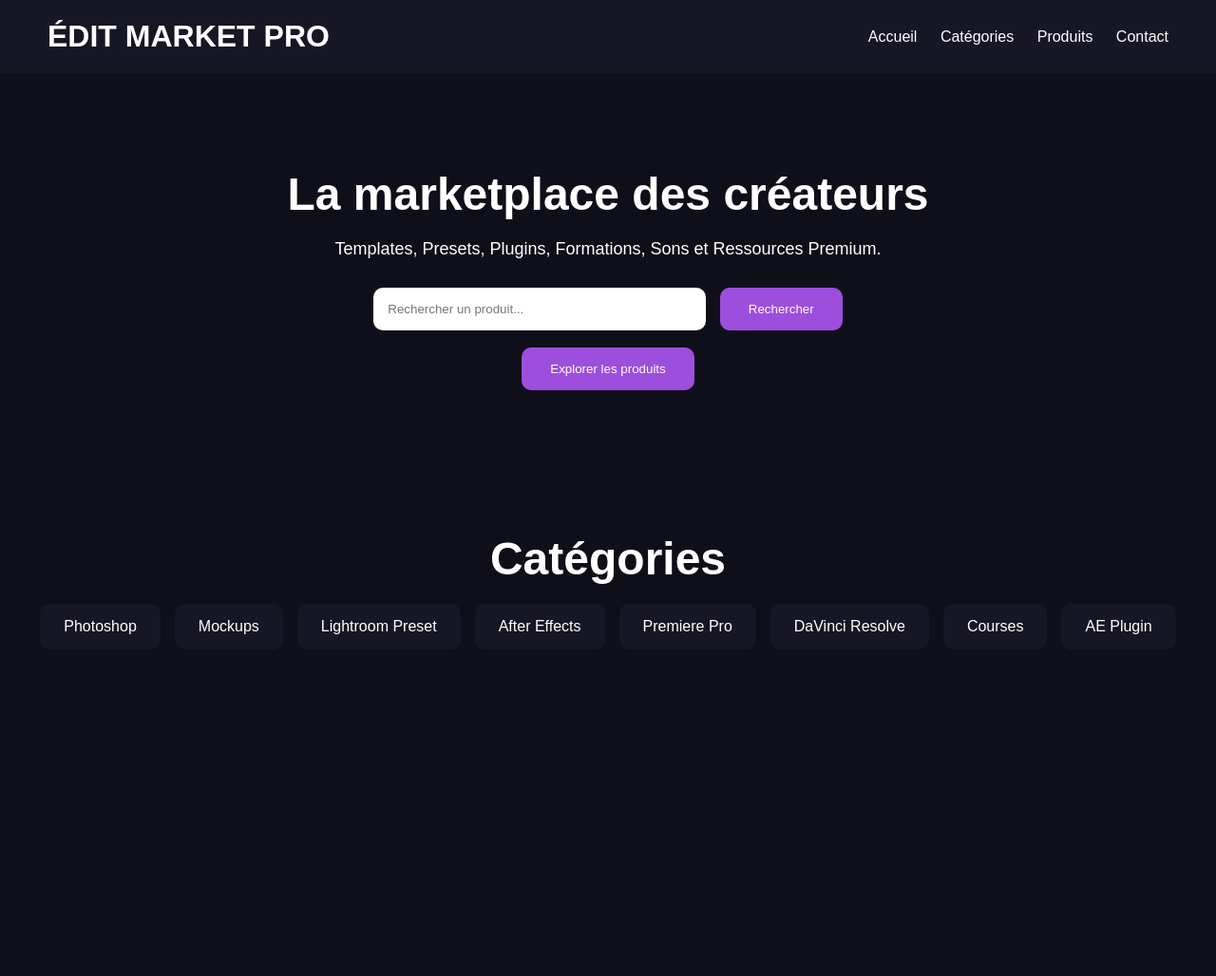
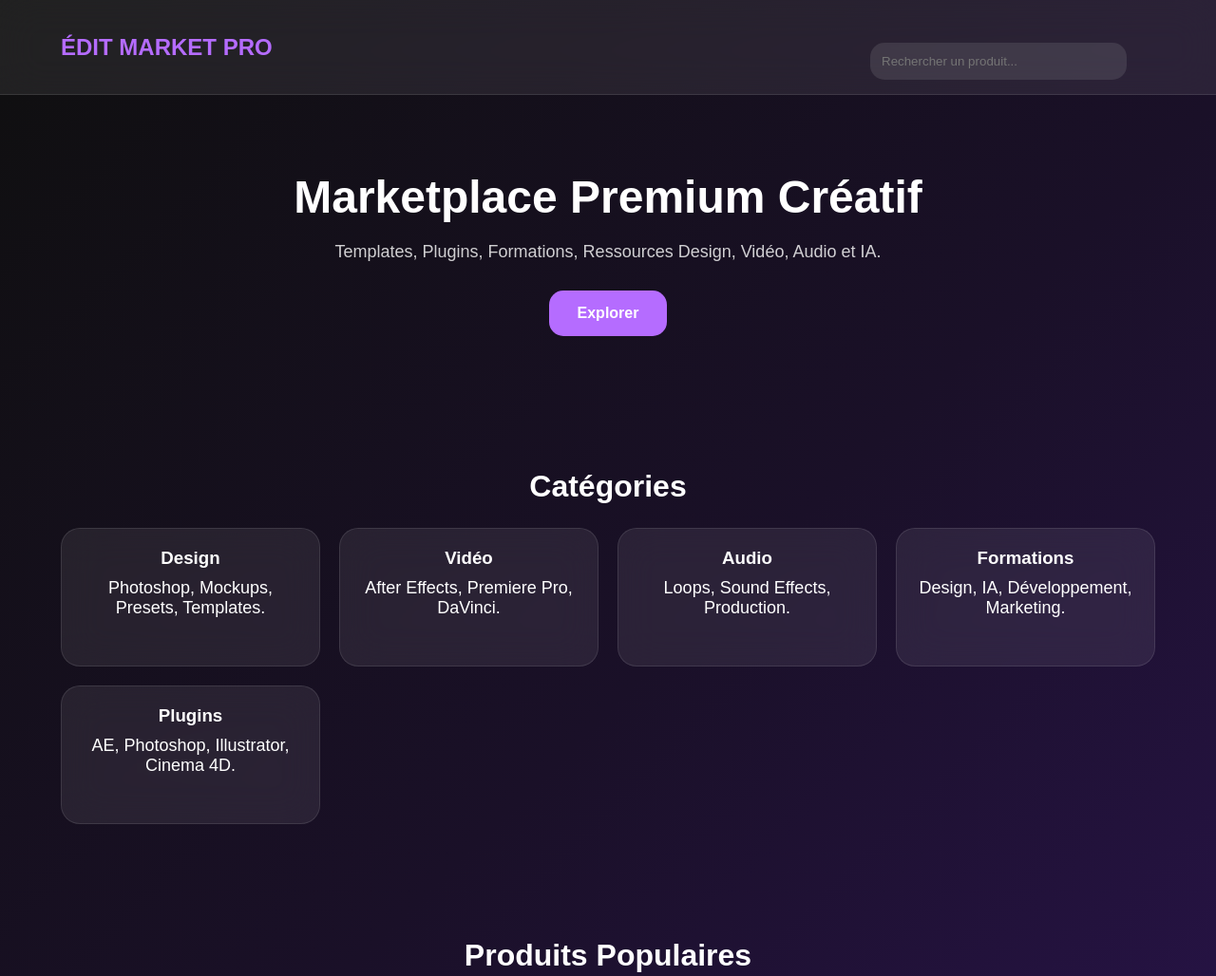
Before and after one commit to rarivomanitraraytoaranja-create/-DIT-MARKET-PRO, a website: page index.html in a window 1280 px wide. Shown: the top 1028 px of the page at 95% size. Before the commit the page ends 800 px from the top, so only its background shows below. Drawn offline with Linux system fonts and the light colour scheme.

Commit message:
Update index.html

```diff
--- a/index.html
+++ b/index.html
@@ -6,56 +6,257 @@
 <title>ÉDIT MARKET PRO</title>
 
 <link rel="stylesheet" href="css/style.css">
+
+<style>
+*{
+margin:0;
+padding:0;
+box-sizing:border-box;
+font-family:Arial, sans-serif;
+}
+
+body{
+background:linear-gradient(135deg,#0f0f0f,#1a1028,#2b1450);
+color:white;
+min-height:100vh;
+}
+
+header{
+position:sticky;
+top:0;
+z-index:1000;
+backdrop-filter:blur(20px);
+background:rgba(255,255,255,0.08);
+border-bottom:1px solid rgba(255,255,255,0.1);
+padding:15px 5%;
+display:flex;
+justify-content:space-between;
+align-items:center;
+}
+
+.logo{
+font-size:24px;
+font-weight:bold;
+color:#b56cff;
+}
+
+.search-box{
+width:300px;
+max-width:100%;
+}
+
+.search-box input{
+width:100%;
+padding:12px;
+border:none;
+outline:none;
+border-radius:15px;
+background:rgba(255,255,255,0.1);
+color:white;
+}
+
+.hero{
+padding:80px 5%;
+text-align:center;
+}
+
+.hero h1{
+font-size:3rem;
+margin-bottom:20px;
+}
+
+.hero p{
+opacity:0.8;
+max-width:700px;
+margin:auto;
+}
+
+.hero-btn{
+display:inline-block;
+margin-top:30px;
+padding:15px 30px;
+border-radius:15px;
+text-decoration:none;
+background:#b56cff;
+color:white;
+font-weight:bold;
+}
+
+.section{
+padding:60px 5%;
+}
+
+.section-title{
+font-size:2rem;
+margin-bottom:25px;
+}
+
+.grid{
+display:grid;
+grid-template-columns:repeat(auto-fit,minmax(250px,1fr));
+gap:20px;
+}
+
+.card{
+background:rgba(255,255,255,0.08);
+backdrop-filter:blur(20px);
+border:1px solid rgba(255,255,255,0.1);
+border-radius:20px;
+padding:20px;
+transition:0.3s;
+}
+
+.card:hover{
+transform:translateY(-5px);
+}
+
+.card h3{
+margin-bottom:10px;
+}
+
+.price{
+margin-top:15px;
+font-weight:bold;
+color:#d7a3ff;
+}
+
+footer{
+margin-top:50px;
+padding:30px;
+text-align:center;
+background:rgba(255,255,255,0.05);
+}
+
+.socials{
+margin-top:15px;
+display:flex;
+justify-content:center;
+gap:15px;
+flex-wrap:wrap;
+}
+
+.socials a{
+color:white;
+text-decoration:none;
+background:rgba(255,255,255,0.08);
+padding:10px 15px;
+border-radius:10px;
+}
+
+@media(max-width:768px){
+
+.hero h1{
+font-size:2rem;
+}
+
+header{
+flex-direction:column;
+gap:15px;
+}
+
+.search-box{
+width:100%;
+}
+}
+</style>
 </head>
+
 <body>
 
 <header>
-        <h1>ÉDIT MARKET PRO</h1>
-
-        <nav>
-            <a href="#">Accueil</a>
-            <a href="#">Catégories</a>
-            <a href="#">Produits</a>
-            <a href="#">Contact</a>
-        </nav>
-    </header>
-
-    <section>
-        <h2>La marketplace des créateurs</h2>
-
-        <p>
-            Templates, Presets, Plugins, Formations,
-            Sons et Ressources Premium.
-        </p>
+<div class="logo">ÉDIT MARKET PRO</div>
 
 <div class="search-box">
 <input type="text" placeholder="Rechercher un produit...">
-            <button>Rechercher</button>
+</div>
+</header>
+
+<section class="hero">
+<h1>Marketplace Premium Créatif</h1>
+
+<p>
+Templates, Plugins, Formations, Ressources Design,
+Vidéo, Audio et IA.
+</p>
+
+<a href="#" class="hero-btn">Explorer</a>
+</section>
+
+<section class="section">
+<h2 class="section-title">Catégories</h2>
+
+<div class="grid">
+
+<div class="card">
+<h3>Design</h3>
+<p>Photoshop, Mockups, Presets, Templates.</p>
 </div>
 
-        <br>
+<div class="card">
+<h3>Vidéo</h3>
+<p>After Effects, Premiere Pro, DaVinci.</p>
+</div>
 
-        <button>Explorer les produits</button>
+<div class="card">
+<h3>Audio</h3>
+<p>Loops, Sound Effects, Production.</p>
+</div>
+
+<div class="card">
+<h3>Formations</h3>
+<p>Design, IA, Développement, Marketing.</p>
+</div>
+
+<div class="card">
+<h3>Plugins</h3>
+<p>AE, Photoshop, Illustrator, Cinema 4D.</p>
+</div>
+
+</div>
 </section>
 
-    <section class="categories">
+<section class="section">
+<h2 class="section-title">Produits Populaires</h2>
 
-        <h2>Catégories</h2>
+<div class="grid">
 
-        <div class="category-list">
+<div class="card">
+<h3>Pack Photoshop Ultimate</h3>
+<p>Collection premium de ressources.</p>
+<div class="price">$19</div>
+</div>
 
-            <div class="category">Photoshop</div>
-            <div class="category">Mockups</div>
-            <div class="category">Lightroom Preset</div>
-            <div class="category">After Effects</div>
-            <div class="category">Premiere Pro</div>
-            <div class="category">DaVinci Resolve</div>
-            <div class="category">Courses</div>
-            <div class="category">AE Plugin</div>
+<div class="card">
+<h3>After Effects Bundle</h3>
+<p>Templates modernes et animations.</p>
+<div class="price">$29</div>
+</div>
+
+<div class="card">
+<h3>AI Master Course</h3>
+<p>Formation complète Intelligence Artificielle.</p>
+<div class="price">$39</div>
+</div>
 
 </div>
+</section>
 
-    </section>
+<footer>
+
+<h3>ÉDIT MARKET PRO</h3>
+
+<p>Marketplace Digital Premium</p>
+
+<div class="socials">
+<a href="#">WhatsApp</a>
+<a href="#">Facebook</a>
+<a href="#">Telegram</a>
+<a href="#">Instagram</a>
+</div>
+
+</footer>
+
+<script src="js/app.js"></script>
 
 </body>
 </html>
```
Lines whose indentation alone changed are shown as unchanged.
